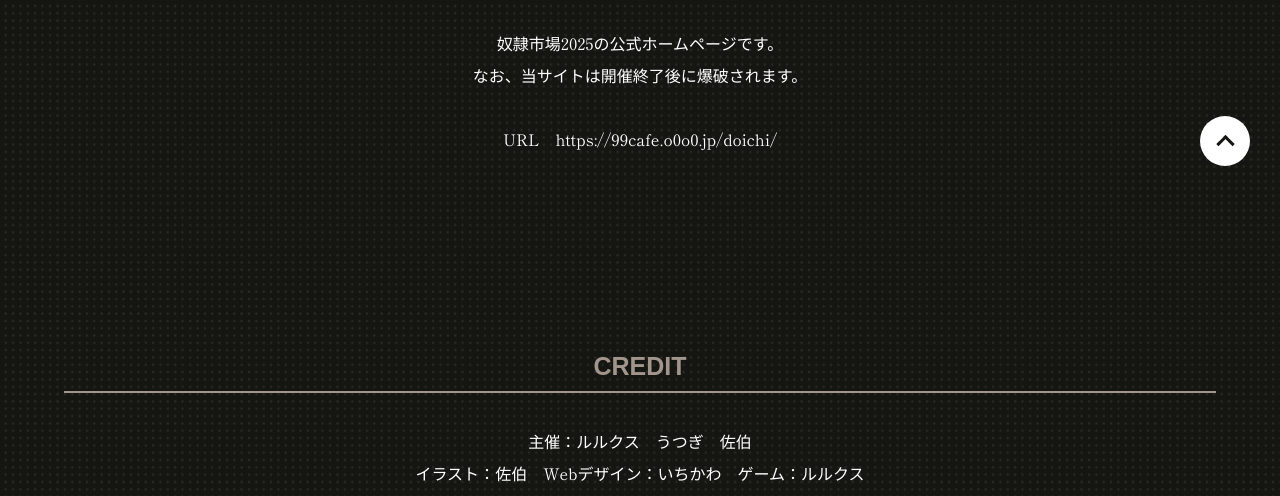
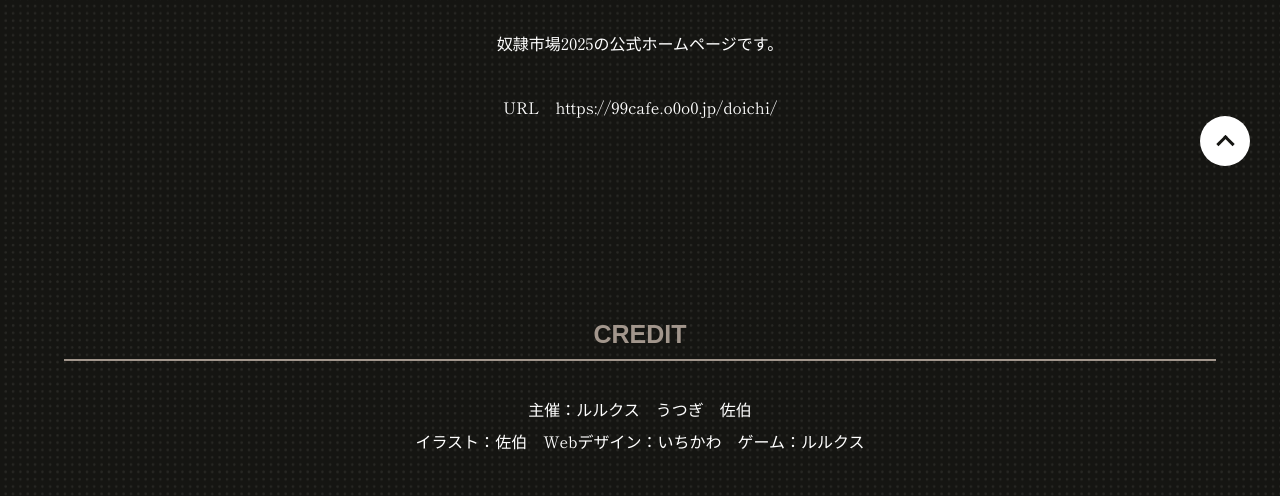
Before and after one commit to doichi-pj/2025, a plain HTML site: page link.html in a window 1280 px wide. Shown: the part 604-1100 px from the top of the page. Drawn offline with Linux system fonts and the light colour scheme; a web font is replaced by a local one.

Commit message:
Update link.html

```diff
--- a/link.html
+++ b/link.html
@@ -69,8 +69,7 @@
 
 		  <section class="area2">
 				<h3>当サイトについて</h3>
-					<p>奴隷市場2025の公式ホームページです。<br>
-					なお、当サイトは開催終了後に爆破されます。</p>
+					<p>奴隷市場2025の公式ホームページです。</p>
 					<p>URL　https://99cafe.o0o0.jp/doichi/</p>
 			</section>
 
```
